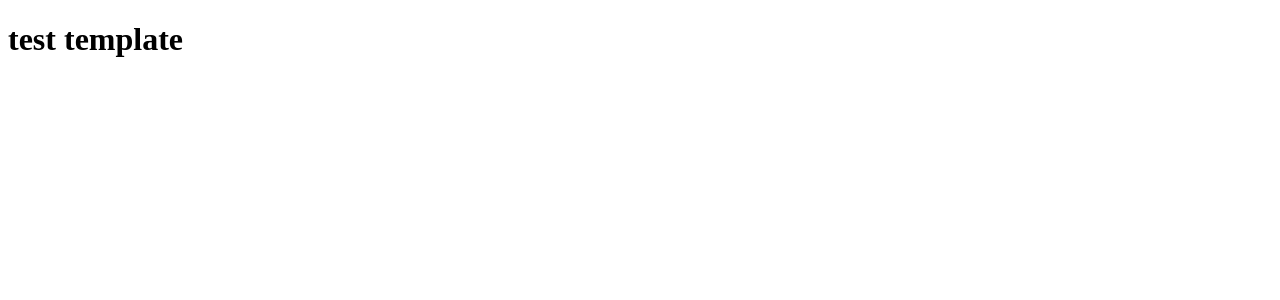
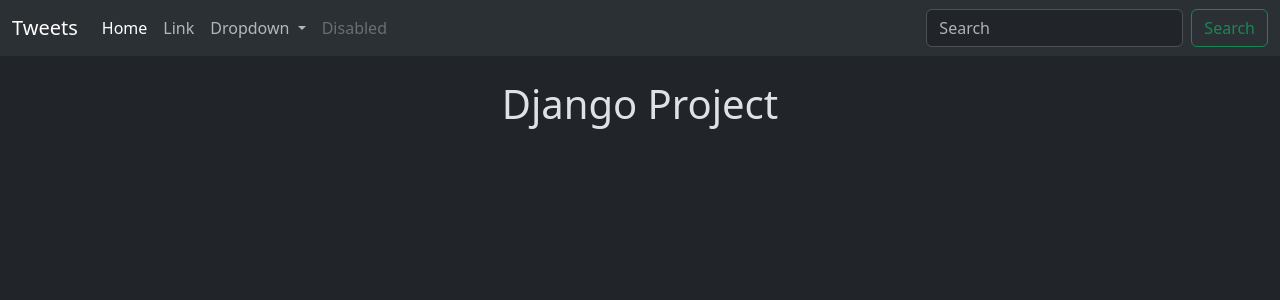
Before and after one commit to Just-Lemons/Twitter_Django-Basic-, a Django app: page /tweet/ in a window 1280 px wide. Shown: the top 300 px of the page. Run offline with Django 5.2, Linux system fonts and the light colour scheme.

Commit message:
Navbar added to /tweets directory

```diff
--- /dev/null
+++ b/twitterC/templates/base.html
@@ -0,0 +1,57 @@
+{% load static %}
+<!DOCTYPE html>
+<html lang="en" data-bs-theme="dark">
+<head>
+    <meta charset="UTF-8">
+    <meta name="viewport" content="width=device-width, initial-scale=1.0">
+    <title>
+        {% block title%}
+        Default
+        {% endblock %}
+    </title>
+     <link href="https://cdn.jsdelivr.net/npm/bootstrap@5.3.8/dist/css/bootstrap.min.css" rel="stylesheet" integrity="sha384-sRIl4kxILFvY47J16cr9ZwB07vP4J8+LH7qKQnuqkuIAvNWLzeN8tE5YBujZqJLB" crossorigin="anonymous">
+</head>
+<body>
+    <nav class="navbar navbar-expand-lg bg-body-tertiary">
+  <div class="container-fluid">
+    <a class="navbar-brand" href="#">Tweets</a>
+    <button class="navbar-toggler" type="button" data-bs-toggle="collapse" data-bs-target="#navbarSupportedContent" aria-controls="navbarSupportedContent" aria-expanded="false" aria-label="Toggle navigation">
+      <span class="navbar-toggler-icon"></span>
+    </button>
+    <div class="collapse navbar-collapse" id="navbarSupportedContent">
+      <ul class="navbar-nav me-auto mb-2 mb-lg-0">
+        <li class="nav-item">
+          <a class="nav-link active" aria-current="page" href="#">Home</a>
+        </li>
+        <li class="nav-item">
+          <a class="nav-link" href="#">Link</a>
+        </li>
+        <li class="nav-item dropdown">
+          <a class="nav-link dropdown-toggle" href="#" role="button" data-bs-toggle="dropdown" aria-expanded="false">
+            Dropdown
+          </a>
+          <ul class="dropdown-menu">
+            <li><a class="dropdown-item" href="#">Action</a></li>
+            <li><a class="dropdown-item" href="#">Another action</a></li>
+            <li><hr class="dropdown-divider"></li>
+            <li><a class="dropdown-item" href="#">Something else here</a></li>
+          </ul>
+        </li>
+        <li class="nav-item">
+          <a class="nav-link disabled" aria-disabled="true">Disabled</a>
+        </li>
+      </ul>
+      <form class="d-flex" role="search">
+        <input class="form-control me-2" type="search" placeholder="Search" aria-label="Search"/>
+        <button class="btn btn-outline-success" type="submit">Search</button>
+      </form>
+    </div>
+  </div>
+</nav>
+    <div class="container">
+        {% block content%}
+        {% endblock %}
+    </div>
+
+</body>
+</html>
--- a/twitterC/tweet/templates/index.html
+++ b/twitterC/tweet/templates/index.html
@@ -1,13 +1,9 @@
-<!DOCTYPE html>
-<html lang="en">
-<head>
-    <meta charset="UTF-8">
-    <meta name="viewport" content="width=device-width, initial-scale=1.0">
-    <title>Template</title>
-</head>
-<body>
-    <h1>
-        test template
-    </h1>
-</body>
-</html>
+{% extends "base.html" %}
+
+{% block title %}
+TwitterC
+{% endblock %}
+
+{% block content %}
+ <h1 class="text-center mt-4">Django Project</h1>
+{% endblock %}
```
